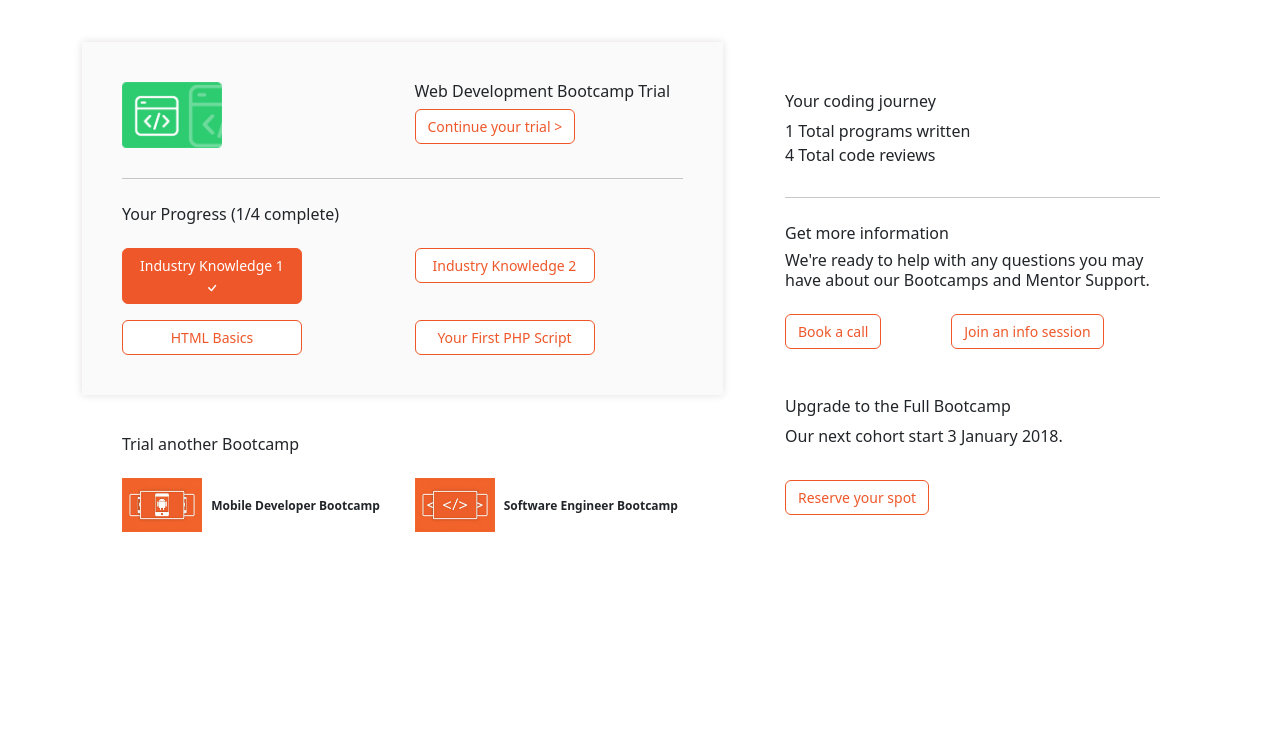
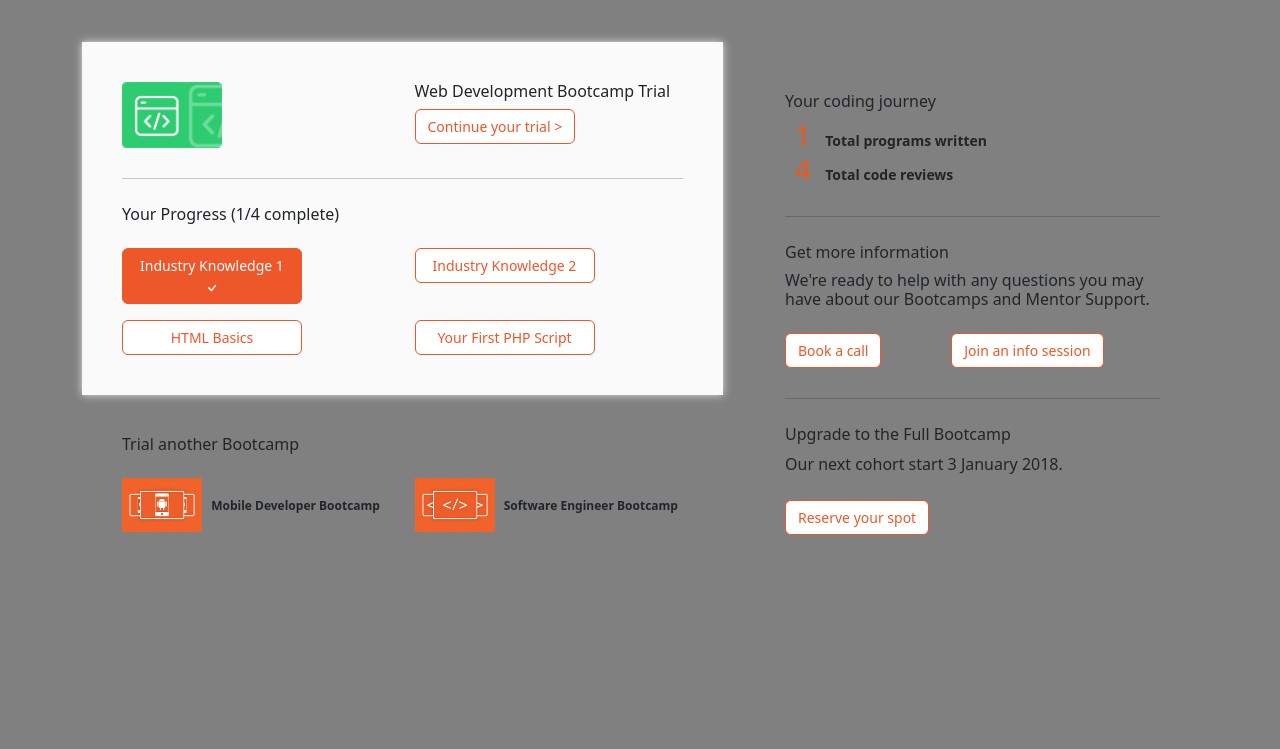
Before and after one commit to TijanJackson/HyperionDevTest, a plain HTML site: page index.html in a window 1280 px wide. Shown: the part 51-800 px from the top of the page. Drawn offline with nearby package versions, Linux system fonts and the light colour scheme.

Commit message:
Changed homepage and styles for HyperionDevTest

```diff
--- a/index.html
+++ b/index.html
@@ -46,10 +46,11 @@
             </div>
 
             <hr>
+
             <p class="h6">Your Progress (1/4 complete)</p>
             <div class="row">
                 <div class="col-sm">
-                    <button id="progressBtnOne" type="button" class="btn btn-primary button button-progress mt-3 active-btn">Industry Knowledge 1
+                    <button id="progressBtnOne" type="button" class="btn btn-primary button button-progress mt-3">Industry Knowledge 1
                         <svg id="tickOne" class="d-none" xmlns="http://www.w3.org/2000/svg" width="16" height="16" fill="currentColor" class="bi bi-check" viewBox="0 0 16 16">
                             <path d="M10.97 4.97a.75.75 0 0 1 1.07 1.05l-3.99 4.99a.75.75 0 0 1-1.08.02L4.324 8.384a.75.75 0 1 1 1.06-1.06l2.094 2.093 3.473-4.425a.267.267 0 0 1 .02-.022z"/>
                         </svg>
@@ -97,13 +98,13 @@
             <p class="h6">Your coding journey</p>
 
             <div>
-                <p class="d-inline">1</p>
-                <p class="d-inline">Total programs written</p>
+                <p class="d-inline h3 num">1</p>
+                <p id="move" class="d-inline num-paragraph">Total programs written</p>
             </div>
 
             <div>
-                <p class="d-inline">4</p>
-                <p class="d-inline">Total code reviews</p>
+                <p class="d-inline h3 num">4</p>
+                <p class="d-inline num-paragraph">Total code reviews</p>
             </div>
 
             <hr>
@@ -122,11 +123,13 @@
 
             </div>
 
-            <p class="h6 mt-5">Upgrade to the Full Bootcamp</p>
+            <hr>
+
+            <p class="h6 mt-2">Upgrade to the Full Bootcamp</p>
 
             <p>Our next cohort start 3 January 2018.</p>
 
-            <button type="button" class="btn btn-primary button mt-3">Reserve your spot</button>
+            <button type="button" class="btn btn-primary button mt-2">Reserve your spot</button>
 
           </div>
 
--- a/style.css
+++ b/style.css
@@ -1,11 +1,11 @@
 body {
-    /* background: grey !important; */
-    background: #fff !important;
+    background: grey !important;
+    /* background: #fff !important; */
 }
 
 #navbar-container {
-    /* background: grey !important; */
-    background: #fff !important;
+    background: grey !important;
+    /* background: #fff !important; */
 }
 #info-container-1 {
     padding-top: 50px;
@@ -23,8 +23,8 @@ body {
 }
 
 #second-info-col {
-    /* background: grey !important; */
-    background: #fff !important;
+    background: grey !important;
+    /* background: #fff !important; */
     padding: 50px;
 }
 
@@ -55,6 +55,31 @@ button {
 
 .button-progress {
     width: 180px;
+}
+
+.button-progress:hover {
+    background: #fff !important;
+    color: #EE572A !important;
+    border: 1px solid #EE572A  !important;
+}
+
+.active-btn:hover {
+    background: #EE572A !important;
+    color: #fff !important;
+}
+
+.num {
+    color: #F0571B !important;
+    padding: 10px;
+}
+
+.num-paragraph {
+    font-size: 14px;
+    font-weight: bold;
+}
+
+.journey-row-1 {
+    margin-left: 300px;
 }
 
 @media (min-width: 320px) {
```
